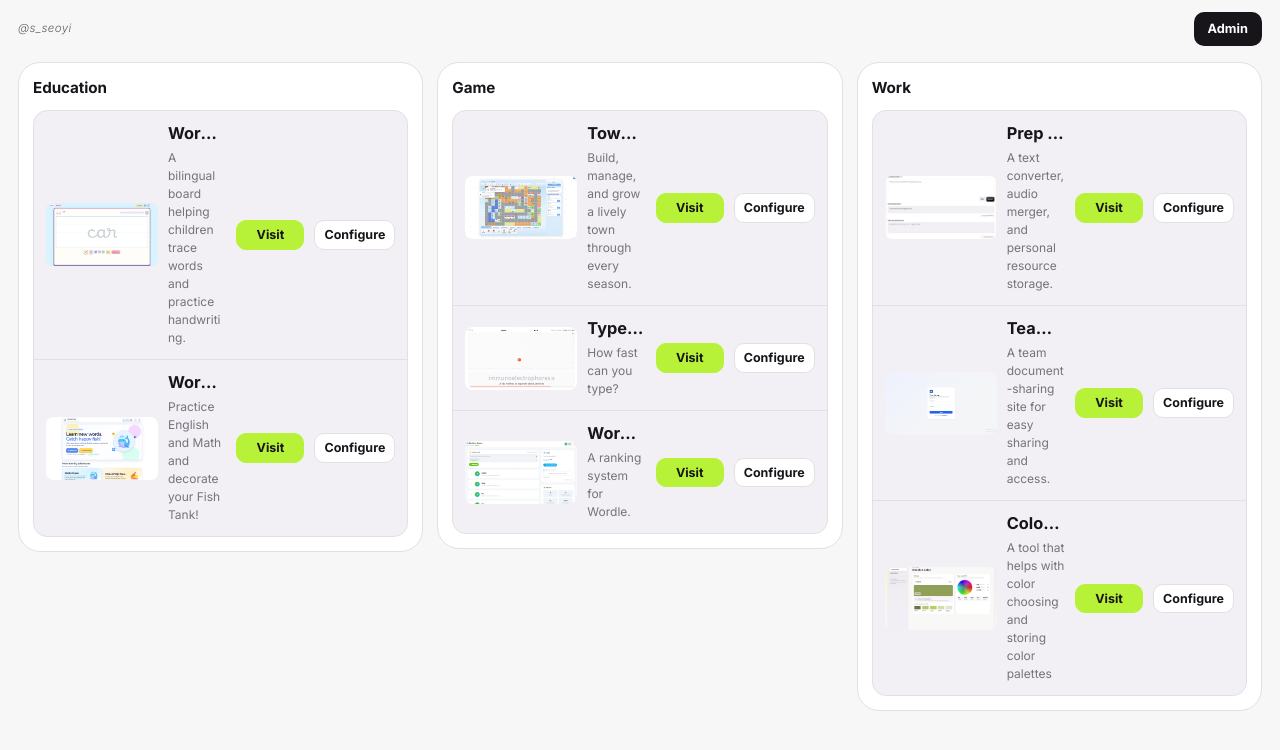
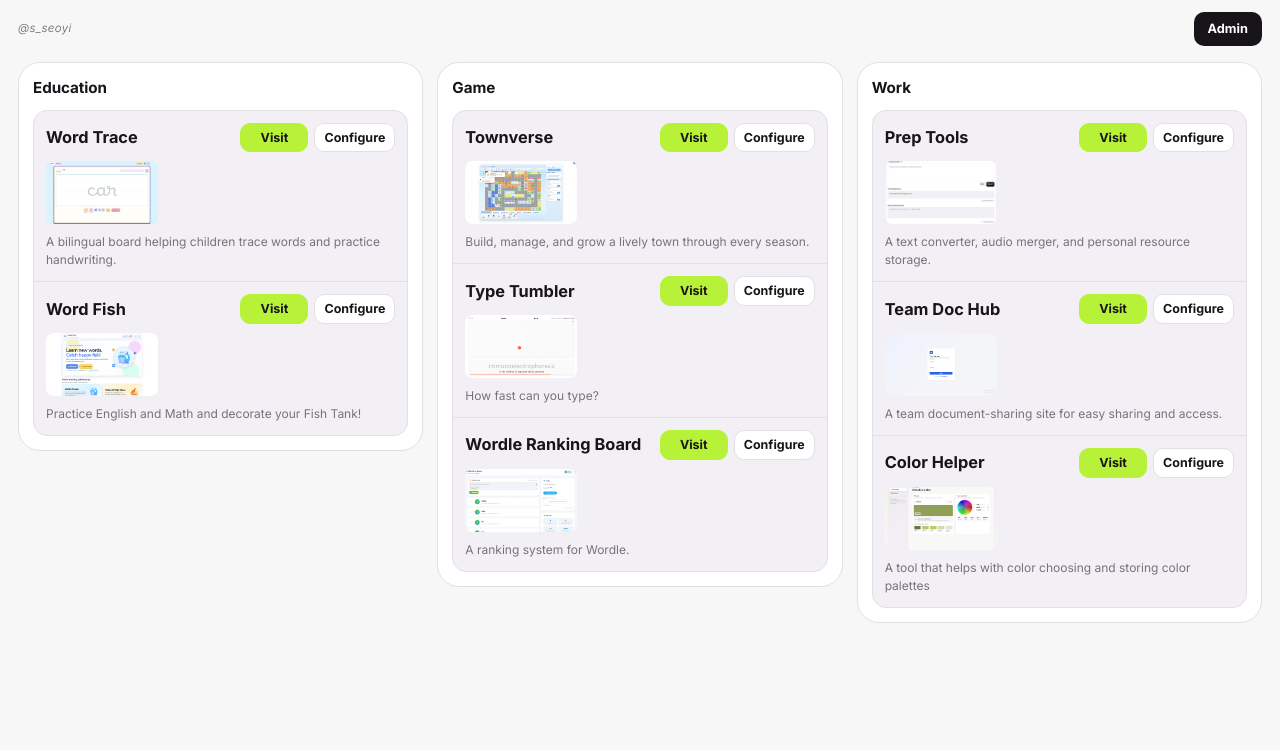
Before and after one commit to phuongm1409/html-list, a plain HTML site: page index.html in a window 1280 px wide. Drawn offline with Linux system fonts and the light colour scheme.

Commit message:
Update index.html

```diff
--- a/index.html
+++ b/index.html
@@ -23,17 +23,15 @@
     .section + .section { border-left:1.5px solid var(--line); }
     .section-title { margin:0 0 10px; font-size:.95rem; font-weight:800; letter-spacing:-.005em; color:var(--ink); }
     .list { display:block; overflow:hidden; border:1.5px solid var(--line); border-radius:14px; background:var(--fill); }
-    .item { display:grid; grid-template-columns:112px minmax(0,1fr) auto auto; align-items:center; gap:10px; min-height:88px; padding:12px; border:0; border-bottom:1px solid var(--line); border-radius:0; background:transparent; transition:background-color .15s ease; }
+    .item { display:grid; grid-template-columns:minmax(0,1fr) auto auto; grid-template-rows:auto auto auto; align-items:center; gap:9px 6px; min-height:88px; padding:12px; border:0; border-bottom:1px solid var(--line); border-radius:0; background:transparent; transition:background-color .15s ease; }
     .item:last-child { border-bottom:0; }
     .item:hover { background:#efedf1; }
-    .item-thumbnail { grid-column:1; width:112px; aspect-ratio:16/9; object-fit:cover; border-radius:7px; background:#e8e4eb; }
-    .item-info { grid-column:1/3; align-self:center; min-width:0; display:flex; flex-direction:column; align-items:flex-start; gap:5px; margin:0; overflow:visible; text-align:left; }
-    .item.has-image .item-info { grid-column:2; grid-row:auto; }
-    .item.has-image > .btn { grid-row:auto; }
-    .item-name { max-width:100%; font-weight:800; font-size:1.02rem; line-height:1.3; white-space:nowrap; overflow:hidden; text-overflow:ellipsis; }
-    .item-detail { min-width:0; color:var(--muted); font-size:.75rem; font-weight:400; line-height:1.5; white-space:normal; overflow-wrap:anywhere; }
-    .item > .btn.primary { grid-column:3; }
-    .item > .btn:not(.primary) { grid-column:4; }
+    .item-thumbnail { grid-column:1/-1; grid-row:2; width:112px; aspect-ratio:16/9; object-fit:cover; border-radius:7px; background:#e8e4eb; }
+    .item-info,.item.has-image .item-info { display:contents; }
+    .item-name { grid-column:1; grid-row:1; min-width:0; max-width:100%; font-weight:800; font-size:1.02rem; line-height:1.3; white-space:nowrap; overflow:hidden; text-overflow:ellipsis; }
+    .item-detail { grid-column:1/-1; grid-row:3; min-width:0; color:var(--muted); font-size:.75rem; font-weight:400; line-height:1.5; white-space:normal; overflow-wrap:anywhere; }
+    .item > .btn.primary { grid-column:2; grid-row:1; }
+    .item > .btn:not(.primary) { grid-column:3; grid-row:1; }
     .btn { display:inline-flex; flex:0 0 auto; align-items:center; justify-content:center; min-width:68px; padding:6px 9px; border:1.5px solid var(--line); border-radius:10px; color:var(--ink); background:#fff; font-weight:700; font-size:.78rem; line-height:1.25; text-decoration:none; transition:border-color .15s ease,background-color .15s ease; }
     .btn:hover { border-color:#bdb7c1; background:#f8f7f8; }
     .btn.primary { border-color:var(--lime); background:var(--lime); color:var(--ink); }
@@ -82,7 +80,7 @@
     .save-row { position:sticky; z-index:3; bottom:-20px; justify-content:flex-end; margin:20px -20px -20px; padding:12px 20px; background:rgba(255,255,255,.96); border-top:1px solid var(--line); backdrop-filter:blur(10px); }
     .status { margin-right:auto; font-size:.88rem; color:var(--muted); }
     @media (max-width:980px) { main{grid-template-columns:repeat(2,minmax(0,1fr))} }
-    @media (max-width:720px) { main{width:min(100% - 20px,560px);margin-top:0;grid-template-columns:1fr;gap:10px}.section{padding:12px}.section + .section,.section:nth-child(n+3){border-left:1.5px solid var(--line);border-top:1.5px solid var(--line);padding-top:12px;margin-top:0}.item{grid-template-columns:84px minmax(0,1fr);min-height:82px;padding:10px}.item-thumbnail{width:84px}.item.has-image .item-info{grid-column:2}.item-info{grid-column:1/-1}.item>.btn.primary{grid-column:1}.item>.btn:not(.primary){grid-column:2}.item.has-image>.btn.primary{grid-column:1}.item.has-image>.btn:not(.primary){grid-column:2}.btn{min-width:0}.overlay{padding:0}.panel{border-radius:0;border:0}.settings-card,.editor-section .items,.editor-item .grid{grid-template-columns:1fr}.topbar{height:50px;padding:7px 12px}.panel-body{padding:14px}.save-row{bottom:-14px;margin-left:-14px;margin-right:-14px;margin-bottom:-14px;padding:10px 14px} }
+    @media (max-width:720px) { main{width:min(100% - 20px,560px);margin-top:0;grid-template-columns:1fr;gap:10px}.section{padding:12px}.section + .section,.section:nth-child(n+3){border-left:1.5px solid var(--line);border-top:1.5px solid var(--line);padding-top:12px;margin-top:0}.item{grid-template-columns:minmax(0,1fr) auto auto;min-height:82px;padding:10px}.item-thumbnail{width:84px}.item-name{font-size:.92rem}.btn{min-width:0;padding:5px 7px;font-size:.72rem}.overlay{padding:0}.panel{border-radius:0;border:0}.settings-card,.editor-section .items,.editor-item .grid{grid-template-columns:1fr}.topbar{height:50px;padding:7px 12px}.panel-body{padding:14px}.save-row{bottom:-14px;margin-left:-14px;margin-right:-14px;margin-bottom:-14px;padding:10px 14px} }
 
     /* Supplied modular-tool UI, scoped to Admin only */
     .panel { --admin-ink:#17151a; --admin-muted:#77717c; --admin-line:#e3dfe5; --admin-fill:#f3f0f5; --admin-lime:#b8f238; --admin-lime-deep:#6f9500; --admin-black:#17151a; color:var(--admin-ink); font-family:"Inter",sans-serif; background:#f8f7f8; border-radius:22px; }
```
